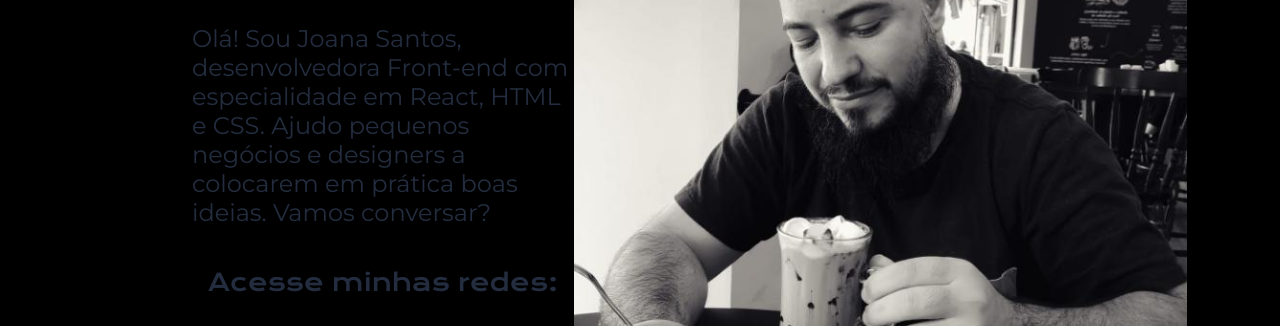
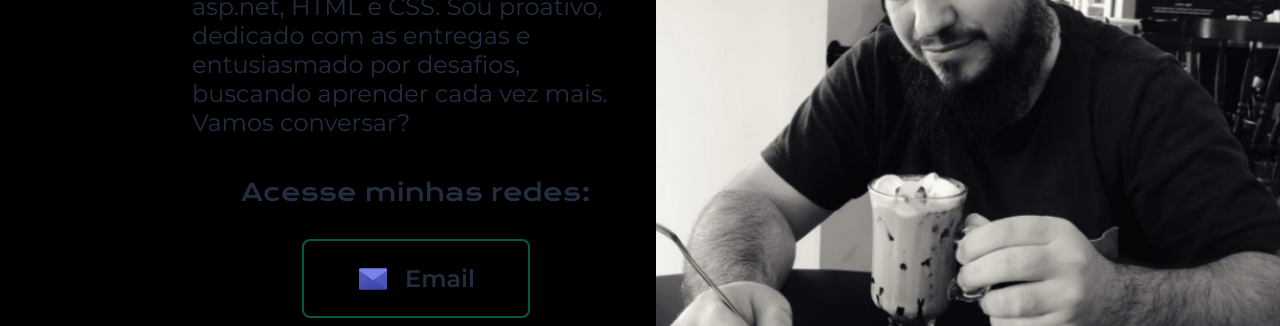
Before and after one commit to lordars/YoProgramador, a plain HTML site: page index.html in a window 1280 px wide. Shown: the part 410-736 px from the top of the page. Drawn offline with nearby package versions, Linux system fonts and the light colour scheme.

Commit message:
corrigindo texto

```diff
--- a/index.html
+++ b/index.html
@@ -20,10 +20,9 @@
                 <h1 class="apresentacao__conteudo__titulo">Eleve seu negócio digital a outro nível<strong
                 class="titulo-destaque">com um Front-end de qualidade!
                 </strong></h1>
-                <p class="apresentacao__conteudo__texto">Olá! Sou Joana Santos, desenvolvedora
-                Front-end com especialidade em React, HTML e
-                CSS. Ajudo pequenos negócios e designers a
-                colocarem em prática boas ideias. Vamos
+                <p class="apresentacao__conteudo__texto">Olá! Sou Adrián Ricardo, desenvolvedor
+                Front-end  em React e asp.net, HTML e
+                CSS. Sou proativo, dedicado com as entregas e entusiasmado por desafios, buscando aprender cada vez mais. Vamos
                 conversar?</p>
                 <div class="apresentacao__links">
                     <H2 class="apresentacao__links__subtitulos">Acesse minhas redes:</H2>
@@ -42,7 +41,7 @@
 
                 </div>
             </section>
-            <img src="public/Imagens/Perfil.png" alt="Foto de Adrián Ricardo Iazbeck Scalia">
+            <img class="apresentacao__imagem__imagem" src="public/Imagens/Perfil.png" alt="Foto de Adrián Ricardo Iazbeck Scalia">
         </main>
         <footer>
             <p class="rodape">Desenvolvido por Adrián Ricardo Iazbeck Scalia</p>
--- a/public/Css/about.css
+++ b/public/Css/about.css
@@ -132,7 +132,7 @@ body{
     z-index: 1000;
     left: 70rem;
     top: 10rem;
-
+    width: 50%;
     border: 3px dotted var(--cor-terciaria);
 
 }
--- a/public/Css/style.css
+++ b/public/Css/style.css
@@ -41,7 +41,7 @@ body{
     font-size: 1.5rem;
     font-weight: 600;
     line-height: 1.81rem;
-    letter-spacing: 0em;
+    letter-spacing: 0rem;
     text-align: left;
     color: var(--cor-terciaria);
     text-decoration: none;
@@ -55,7 +55,7 @@ body{
     justify-content: space-between;
 }
 .apresentacao__conteudo{
-    width: 615px;
+    width: 50%;
     display: flex;
     flex-direction: column;
     gap: 40px;
@@ -85,7 +85,7 @@ body{
     align-items: center;
     justify-content: center;
     gap: 16px;
-    width: 378px;
+    width: 50%;
     text-align: center;
     border-radius: 8px;
     font-size: 1.5rem;
@@ -120,6 +120,13 @@ body{
 
 }
 
+.apresentacao__imagem__imagem{
+    width: 50%;
+    margin-left: 1rem;
+position: fixed ;
+left: 50%;
+z-index: 1000;
+}
 
 
 .rodape{
```
